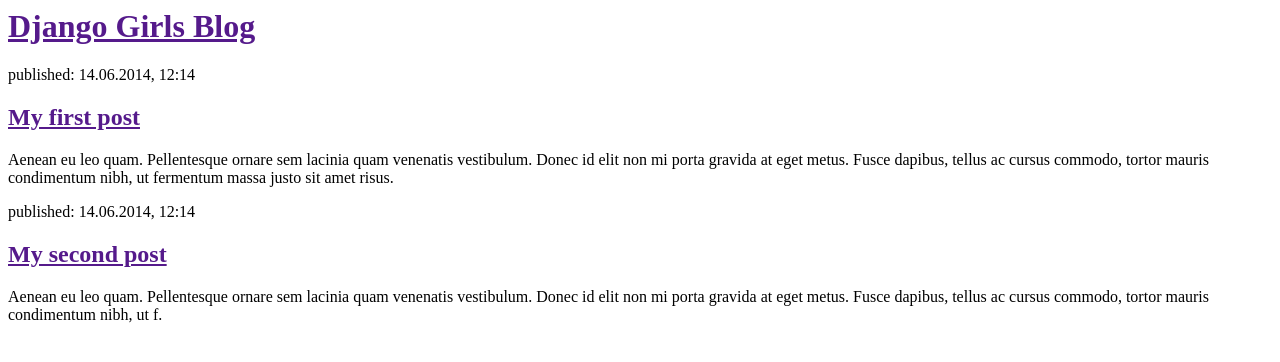
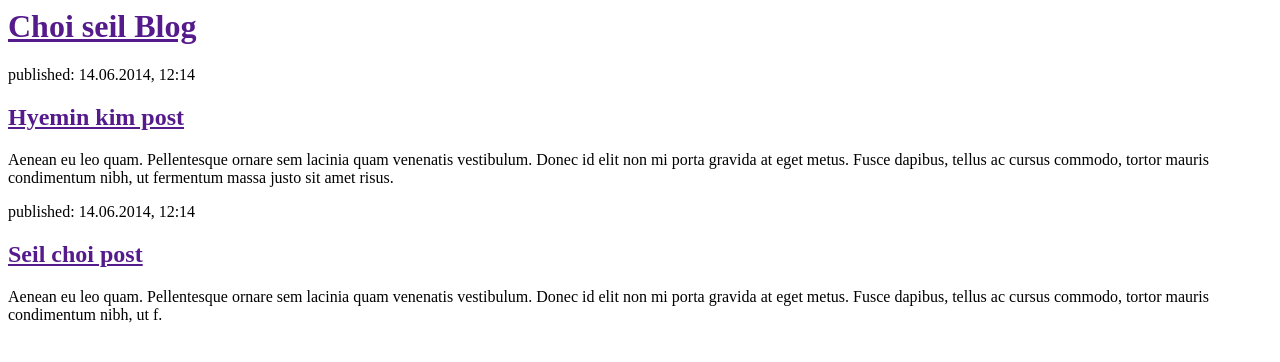
Before and after one commit to csi013/my-first-blog, a Django app: page / in a window 1280 px wide. Shown: the top 362 px of the page. Run offline with Django 3.2, Linux system fonts and the light colour scheme.

Commit message:
revise HTML

```diff
--- a/blog/templates/blog/post_list.html
+++ b/blog/templates/blog/post_list.html
@@ -1,21 +1,21 @@
 <html>
 	<head>
-		<title>Django Girls blog</title>
+		<title>Choi seil blog</title>
 	</head>
 	<body>
 		<div>
-			<h1><a href="">Django Girls Blog</a></h1>
+			<h1><a href="">Choi seil Blog</a></h1>
 		</div>
 
 		<div>
 			<p>published: 14.06.2014, 12:14</p>
-			<h2><a href="">My first post</a></h2>
+			<h2><a href="">Hyemin kim  post</a></h2>
 			<p>Aenean eu leo quam. Pellentesque ornare sem lacinia quam venenatis vestibulum. Donec id elit non mi porta gravida at eget metus. Fusce dapibus, tellus ac cursus commodo, tortor mauris condimentum nibh, ut fermentum massa justo sit amet risus.</p>
 		</div>
 
 		<div>
 			<p>published: 14.06.2014, 12:14</p>
-			<h2><a href="">My second post</a></h2>
+			<h2><a href="">Seil choi post</a></h2>
 			<p>Aenean eu leo quam. Pellentesque ornare sem lacinia quam venenatis vestibulum. Donec id elit non mi porta gravida at eget metus. Fusce dapibus, tellus ac cursus commodo, tortor mauris condimentum nibh, ut f.</p>
 		</div>
 	</body>
```
